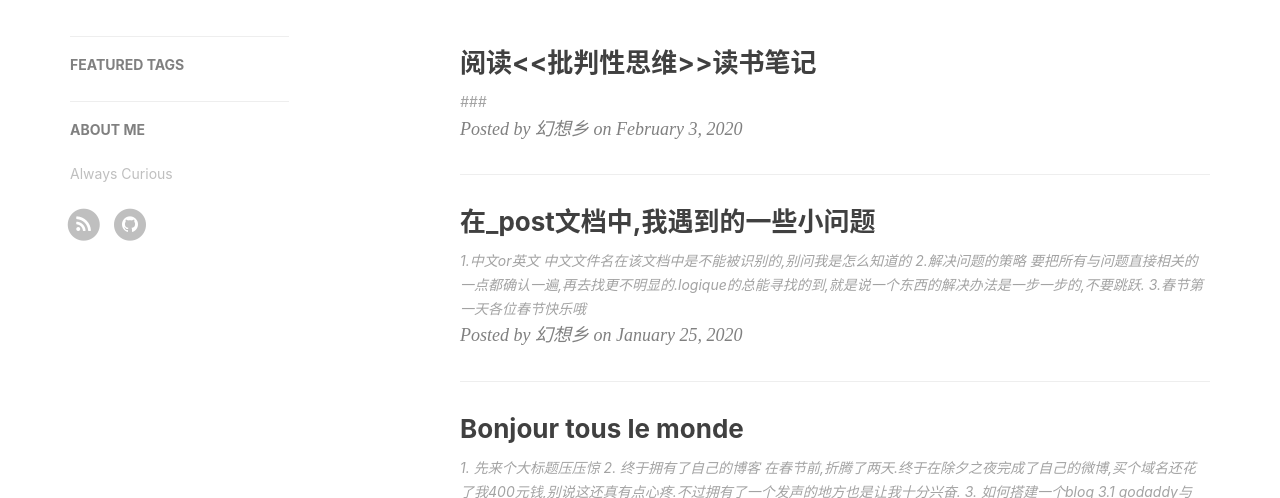
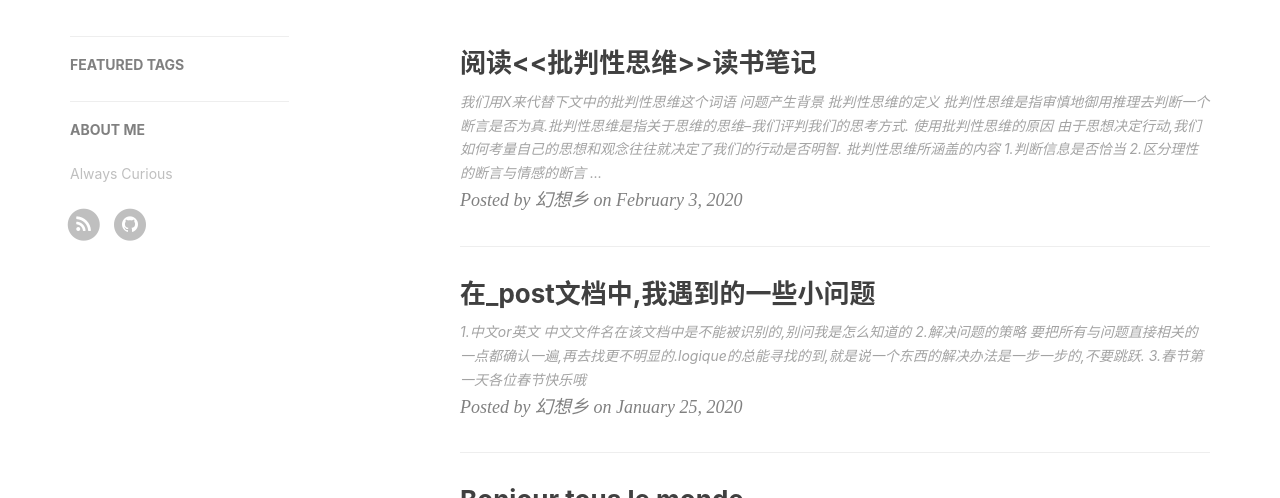
Before and after one commit to AlexandRLX/AlexandRLX.github.io, a Jekyll site: the page built from index.html, in a window 1280 px wide and 900 px high, cut to the strip 402-900 px from the top of the window. Built offline with Jekyll 4.4.1, drawn with Linux system fonts in a browser that asks for light colours; nearby versions of some CDN libraries; the list of posts is cut into pages by our own code; comment, search, counter and statistics services are not loaded; some of the changed lines change nothing that is shown.

Commit message:
Update 2020-02-03-dushu.md

```diff
--- a/_posts/2020-02-03-dushu.md
+++ b/_posts/2020-02-03-dushu.md
@@ -7,4 +7,57 @@ tags:
 description: 提升自己
 ---
 
-###
+我们用X来代替下文中的批判性思维这个词语
+>问题产生背景
+>> 批判性思维的定义
+	批判性思维是指审慎地御用推理去判断一个断言是否为真.批判性思维是指关于思维的思维--我们评判我们的思考方式.
+>>使用批判性思维的原因
+	由于思想决定行动,我们如何考量自己的思想和观念往往就决定了我们的行动是否明智.
+>> 批判性思维所涵盖的内容
+  1.判断信息是否恰当
+  2.区分理性的断言与情感的断言
+  3.区别事实与观点
+  4.识别证据的不足
+  5.洞察他人论证的陷阱和漏洞
+  6.独立分析数据或信息
+  7.识别论证的逻辑错误
+  8.发现信息和其来源之间的联系
+  9.处理矛盾的,不充分的,模糊的信息
+  10.基于数据而不是观点建立令人信服的论证
+  11.选择支持力强的数据
+  12.避免言过其实的结论
+  13.识别证据的漏洞并建议收集其他信息
+  14.知道问题往往没有明确答案或唯一解决办法
+  15.体术替代方案并在决策时予以考虑
+  16.采取行动是考虑所有利益相关的主体
+  17.清楚地表达论证及其语境
+  18.精确地运用证据为论证辩护
+  19.符合逻辑地组织复杂的论证
+  20.展开论证时避免无关因素
+  21.有序地呈现增强说服力的证据
+>> 培养批判性思维的习惯,和提高运用批判性思维的技能的目的
+>>举例: 我们用B来代替A,因为B在alpha方面比A表现更好,而alpha是我们迫切需要的. 在这里如果我们不去思考获取B所要耗费的代价,则盲目的行为,我们是无法达到最终我们得到的alpha更多这一结果.我们这里只注重了语词,而没有注重语词背后所代表的实际情况.因此没有进行分析.
+
+>基本概念
+>>构成批判性思维的要素
+>>>	1.断言(claims)
+>>>> 断言用于表达意见或信念,X的关键就是检查和评估断言以及各断言之间的关系.
+>>>	2.论题(issue)
+>>>>	当我们探究断言的真假时,我们就提出了一个论题. X关注:被论证支持或者反驳的论题.决绝问题就是对断言的真假做出回答
+>>>	3.论证(arguments)
+>>	这三点都和语言相关联.
+
+### 论题
+>> 进行X时所遇到的问题
+>> 1. 准确识别论题是什么
+>> 	对于审查断言,关键是知道如何支持或反驳这个断言的真假.不知道如何确定断言的真假,对于如何通过论证支持或反驳断言我们就束手无策.
+>> 2. 断言的要素
+>>	如果不能判断一个断言何时为真何时为假,谈论断言的真假就没有意义.因此只有针对清楚地表达意思的断言,一个合乎语法的断言,我们才能谈论它的真假.
+>> 我的评论: 如果我的断言不能被判断,那我说出来就不是为了交流思想,则是为了装逼.
+
+### 论证
+	清楚了论题之后,断定真假.论证是X最重要的因素.
+	目的: 给一个断言的真提供理由.
+#### 论证的组成
+> 1. 前提(premise)
+	前提为另一个断言提供理由的断言,配前提支持的断言是论证的结论.
```
